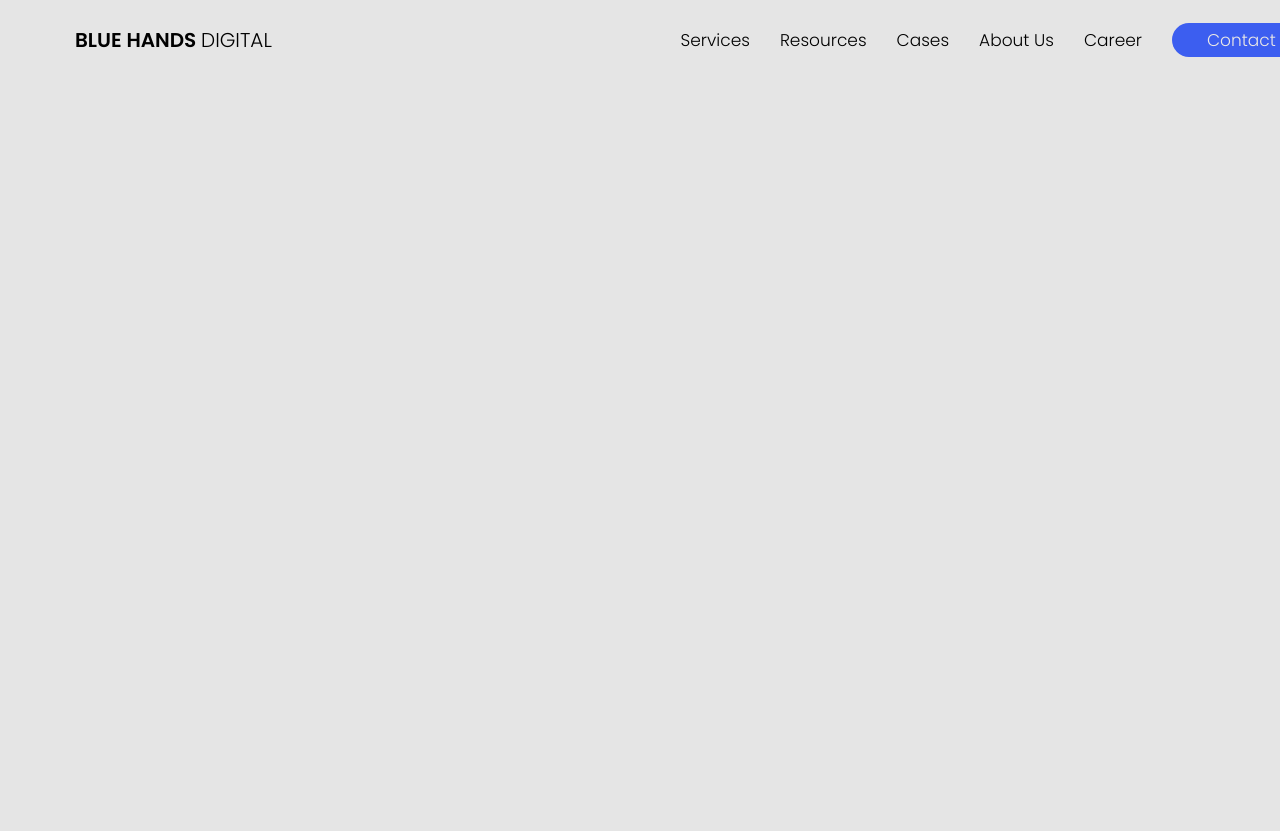
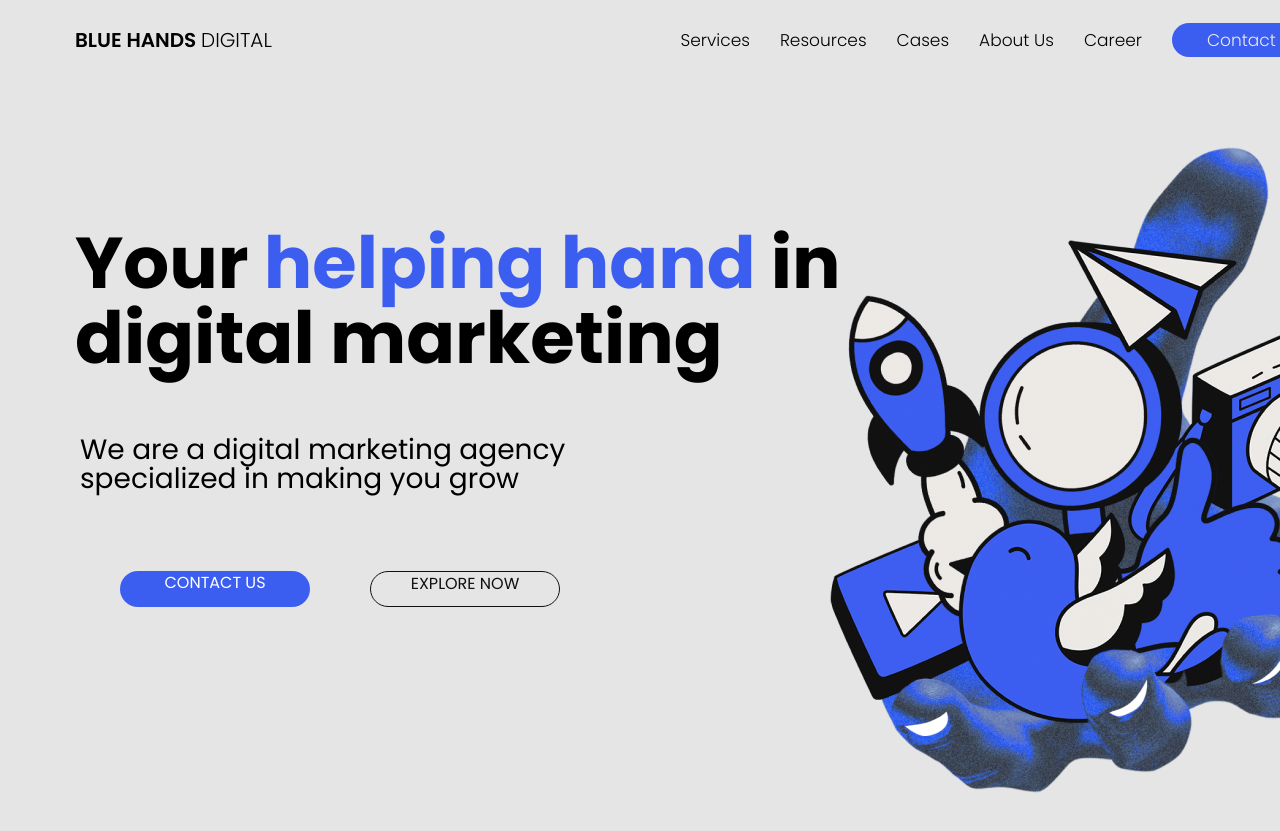
Before and after one commit to Yevhen-Danylchenko/bhd_website, a plain HTML site: page index.html in a window 1280 px wide. Shown: the top 831 px of the page. Before the commit the page ends 800 px from the top, so only its background shows below. Drawn offline with nearby package versions, Linux system fonts and the light colour scheme.

Commit message:
add hero

```diff
--- a/index.html
+++ b/index.html
@@ -34,22 +34,23 @@
 
       <!-- Контент першої секції Маркетинг -->
 
-      <!-- <section class="sectionMarketing">
+       <section class="sectionMarketing">
 
             <div class="divMarketing">
 
             <h1 class="titleMarketing">Your <span class="spanTitle">helping hand</span> in digital marketing</h1>
             <div class="divParMarketing"><p class="parMarketing">We are a digital marketing agency specialized
                in making you grow</p>
-
+            <div class="marketingDivUl">
             <ul class="marketingUl">
                <li class="liMarketing"><div class="divMarketingLink"><a href="#" class="linkDivMarketing">CONTACT US</a></div></li>
                <li class="liMarketing"><div class="divMarketingLinkTwo"><a href="#" class="linkDivMarketingTwo">EXPLORE NOW</a></div></li>
             </ul>
             </div>
+            </div>
          </div>
 
-      </section> -->
+      </section>
 
       <!-- Контент другої секції Логотипів -->
 
--- a/style.css
+++ b/style.css
@@ -229,14 +229,22 @@
 
 /* Список маркетинг */
 
+.marketingDivUl {
+   justify-content: space-between;
+}
+
 .marketingUl {
    display: flex;
 
-   margin-left: -40px;
+   align-items: center;
+
+   /* margin-left: -40px; */
 }
 
 .liMarketing {
    list-style: none;
+
+   align-items: center;
 
    margin-right: 30px;
 }
@@ -244,7 +252,7 @@
 /* Див силок маркетинг */
 
 .divMarketingLink {
-   width: 190px;
+   min-width: 190px;
    height: 36px;
 
    border-radius: 58.5px;
@@ -253,12 +261,14 @@
 
    text-align: center;
 
+   align-items: center;
+
    margin-top: 50px;
    margin-right: 30px;
 }
 
 .divMarketingLinkTwo {
-   width: 190px;
+   min-width: 190px;
    height: 36px;
 
    border: 1px solid var(--borderColor);
@@ -268,6 +278,8 @@
    background-color: var(--backgroundColorDivTwo);
 
    text-align: center;
+
+   align-items: center;
 
    margin-top: 50px;
 }
```
